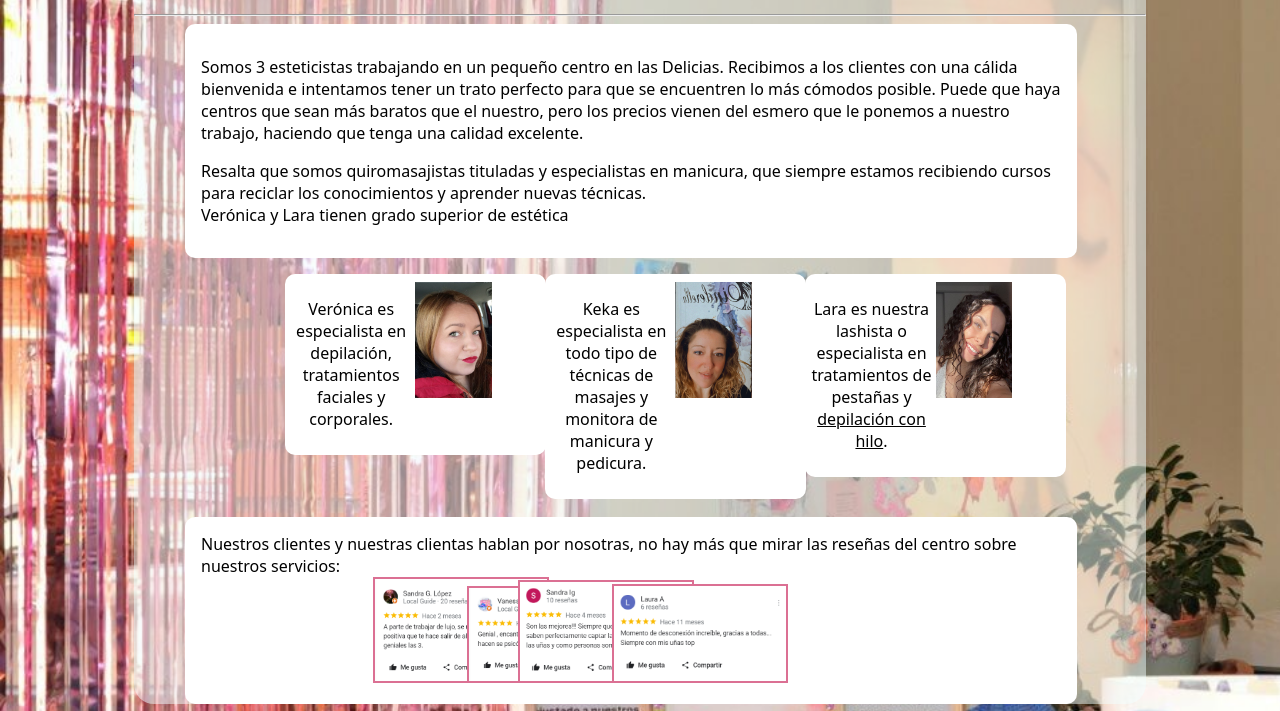
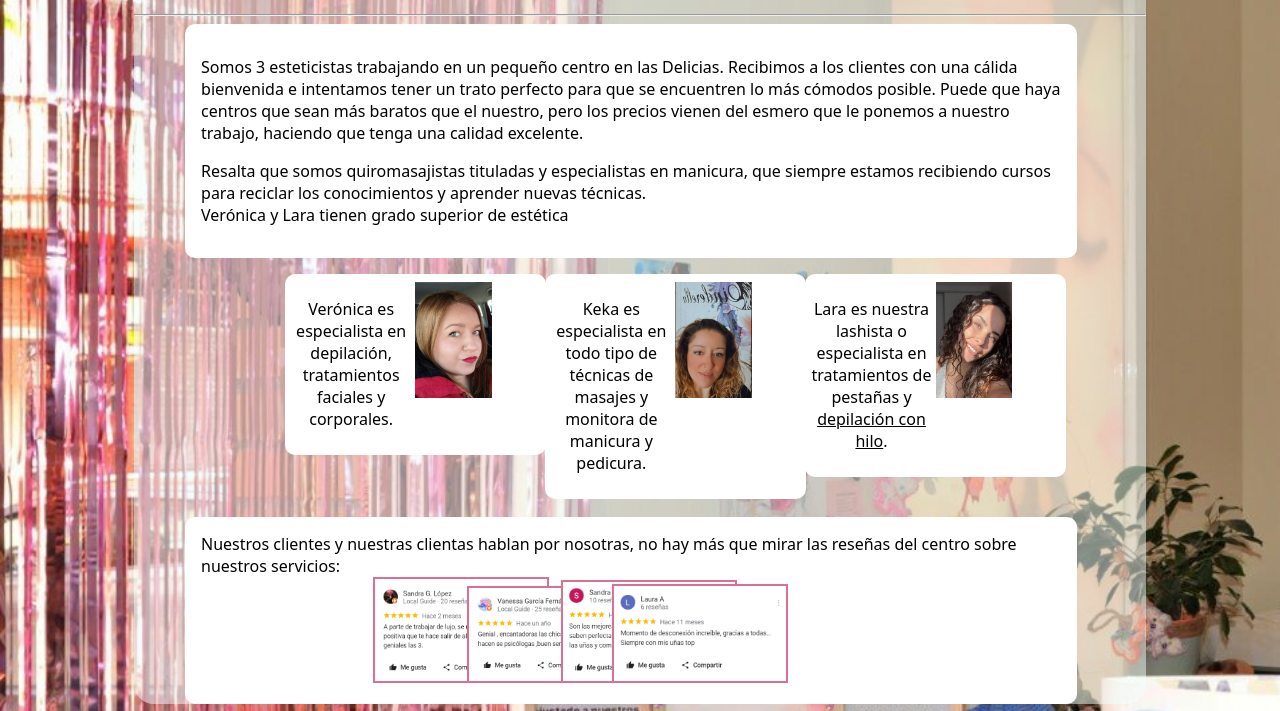
Before and after one commit to ErikAT04/PruebaWeb, a plain HTML site: page quienesSomos.html in a window 1280 px wide. Shown: the part 238-949 px from the top of the page. Drawn offline with Linux system fonts and the light colour scheme.

Commit message:
Update style-mainPart.css

```diff
--- a/styles/style-mainPart.css
+++ b/styles/style-mainPart.css
@@ -183,7 +183,7 @@ footer{
 }
 img{
     position: relative;
-    border: 2px solid palevioletred;
+    border: solid 2px  palevioletred;
 }
 #foto1{ /*Las siguientes son para colocar las imágenes de los comentarios*/
     left: 20%;
@@ -194,7 +194,7 @@ img{
     z-index: 0;
 }
 #foto3{
-    left: -5%;
+    left: 0%;
     z-index: 0;
 }
 #foto4{
```
